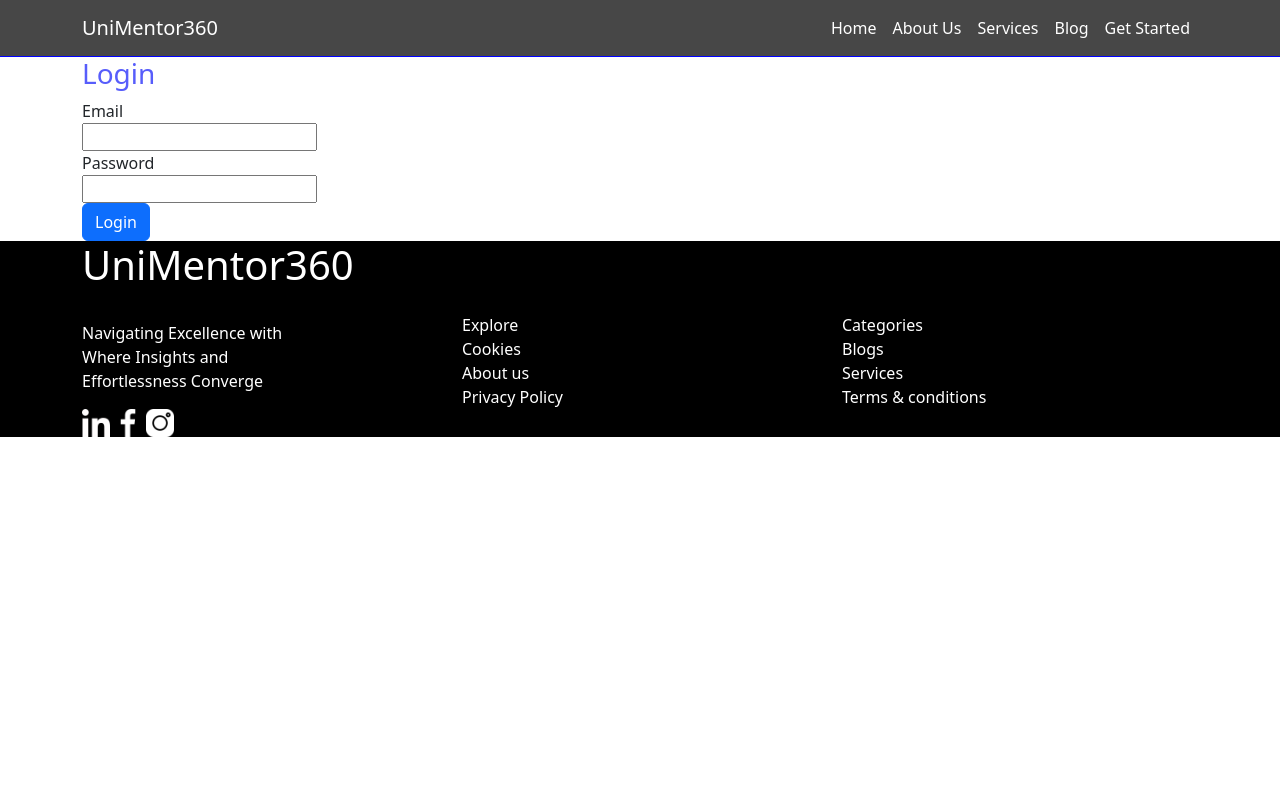
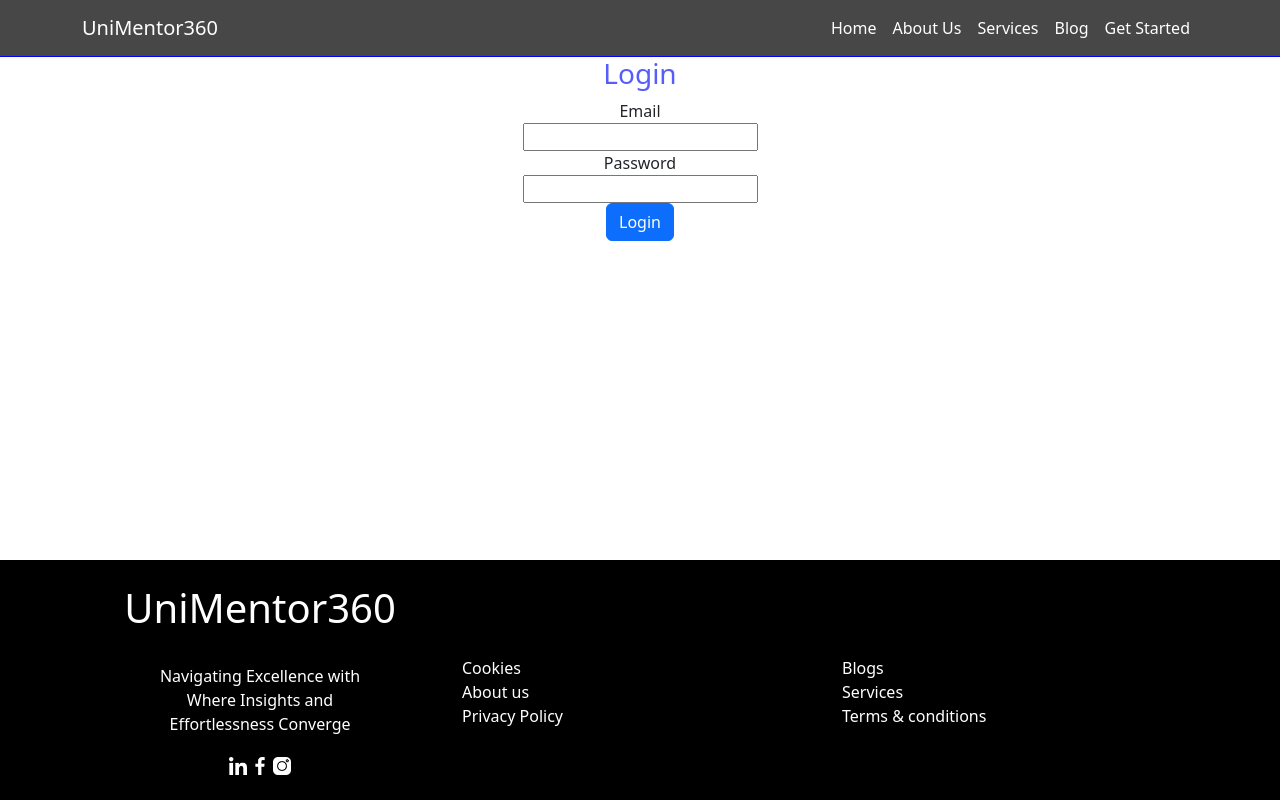
Before and after one commit to ashiqurrahmananik/UniMentor360, a plain HTML site: page login.html in a window 1280 px wide. Drawn offline with nearby package versions, Linux system fonts and the light colour scheme.

Commit message:
update 23/8/23

```diff
--- a/login.html
+++ b/login.html
@@ -13,7 +13,7 @@
 <body>
     <nav class="navbar navbar-expand-lg">
         <div class="container">
-            <a class="navbar-brand  text-white" href="#">UniMentor360</a>
+            <a class="navbar-brand  text-white" href="index.html">UniMentor360</a>
             <button class="navbar-toggler" type="button" data-bs-toggle="collapse" data-bs-target="#navbarNav"
                 aria-controls="navbarNav" aria-expanded="false" aria-label="Toggle navigation">
                 <span class="navbar-toggler-icon"></span>
@@ -21,16 +21,16 @@
             <div class="collapse navbar-collapse" id="navbarNav">
                 <ul class="navbar-nav ms-auto">
                     <li class="nav-item">
-                        <a class="nav-link active  text-white " aria-current="page" href="#">Home</a>
+                        <a class="nav-link active  text-white " aria-current="page" href="index.html">Home</a>
                     </li>
                     <li class="nav-item">
-                        <a class="nav-link  text-white " href="#">About Us</a>
+                        <a class="nav-link  text-white " href="index.html">About Us</a>
                     </li>
                     <li class="nav-item">
-                        <a class="nav-link text-white " href="#">Services</a>
+                        <a class="nav-link text-white " href="index.html">Services</a>
                     </li>
                     <li class="nav-item">
-                        <a class="nav-link text-white " href="#">Blog</a>
+                        <a class="nav-link text-white " href="">Blog</a>
                     </li>
                     <li class="nav-item">
                         <a class="nav-link text-white " aria-disabled="true">Get Started</a>
@@ -41,7 +41,7 @@
     </nav>
     <div class="container">
         <div class="row">
-            <div class="col-md-12">
+            <div class="col-md-12 text-center">
                 <div class="login">
                     <h3 style="color:#575DFB">Login</h3>
                     <label>Email</label><br>
@@ -55,26 +55,29 @@
     </div>
 
 
-    <div class="footer text-white" style="background-color: black;">
-        <div class="container">
-            <div class="row">
-                <div class="col-md-4">
+    <div class="footer text-white" style="background-color: black;position: fixed;
+    bottom: 0;
+    width: 100%;">
+        <div class="container" style="">
+            <div class="row py-4">
+                <div class="col-md-4 text-center">
                     <h1>UniMentor360</h1>
                     <br>Navigating Excellence with </br>
                     Where Insights and </br>
                     Effortlessness Converge</p>
-                    <img src="img/linkedin.png" style="height: 28px;">
-                    <img src="img/facebook-app-symbol.png" style="height: 28px;">
-                    <img src="img/instagram.png" style="height: 28px;">
+                    <a href='https://www.linkedin.com/'><img src="img/linkedin.png" style="height: 18px;"></a>
+                    <a href='https://www.facebook.com/'><img src="img/facebook-app-symbol.png"
+                            style="height: 18px;"></a>
+                    <a href='https://www.instagram.com/'><img src="img/instagram.png" style="height: 18px;"></a>
                 </div>
                 <div class="col-md-4">
                     </br>
                     </br>
                     </br>
-                    <p>Explore</br>
-                        Cookies</br>
-                        About us</br>
-                        Privacy Policy
+
+                    <a href="TearmsCondition.html" class="text-white" style="text-decoration: none;">Cookies</a></br>
+                    <a href="#about-section" class="text-white" style="text-decoration: none;">About us</a></br>
+                    <a href="TearmsCondition.html" class="text-white" style="text-decoration: none;">Privacy Policy</a>
                     </p>
                 </div>
                 <div class="col-md-4">
@@ -82,10 +85,11 @@
                     </br>
                     </br>
                     <p>
-                        Categories</br>
+
                         Blogs</br>
-                        Services</br>
-                        Terms & conditions
+                        <a href="#service-section" class="text-white" style="text-decoration: none;">Services</a></br>
+                        <a href="TearmsCondition.html" class="text-white" style="text-decoration: none;">Terms &
+                            conditions</a>
                     </p>
                 </div>
             </div>
```
Also changed, not shown: dashboard.html (+28 -20 lines), index.html (+20 -15 lines), register.html (+20 -16 lines).
